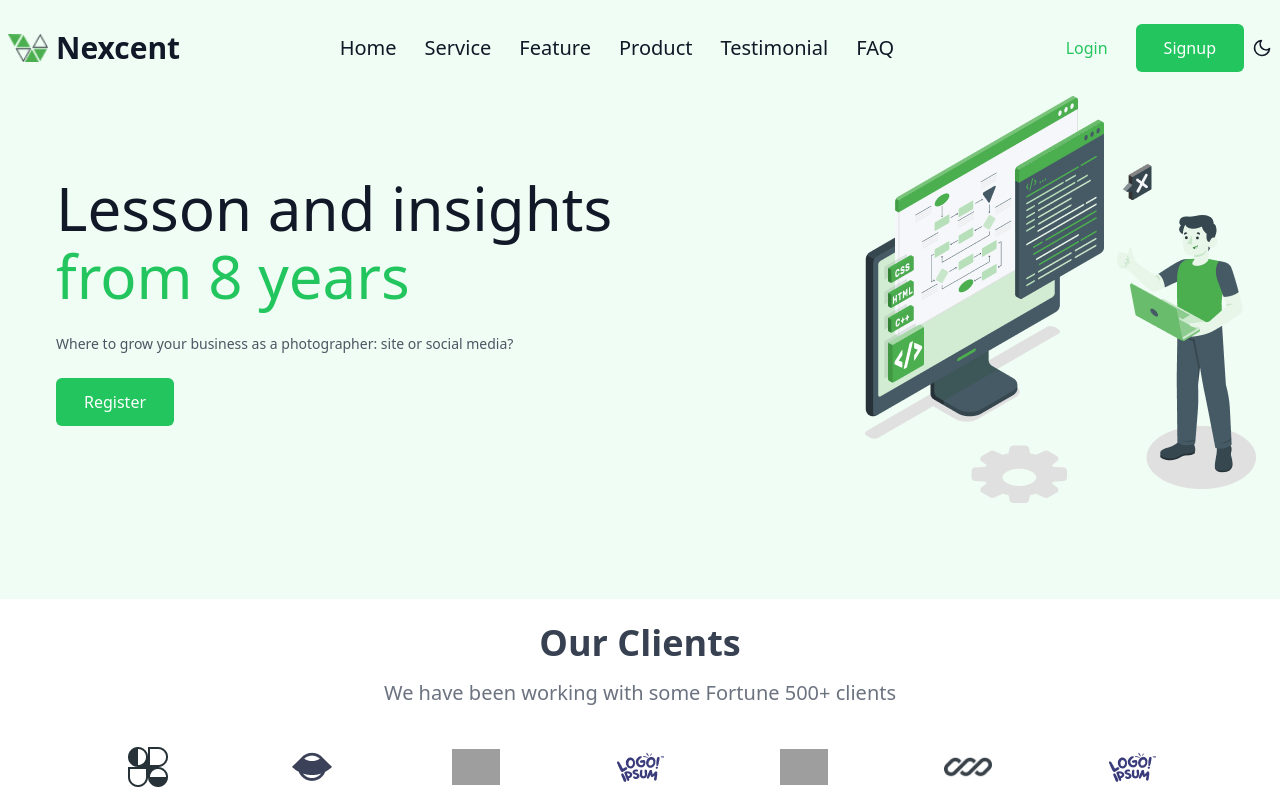
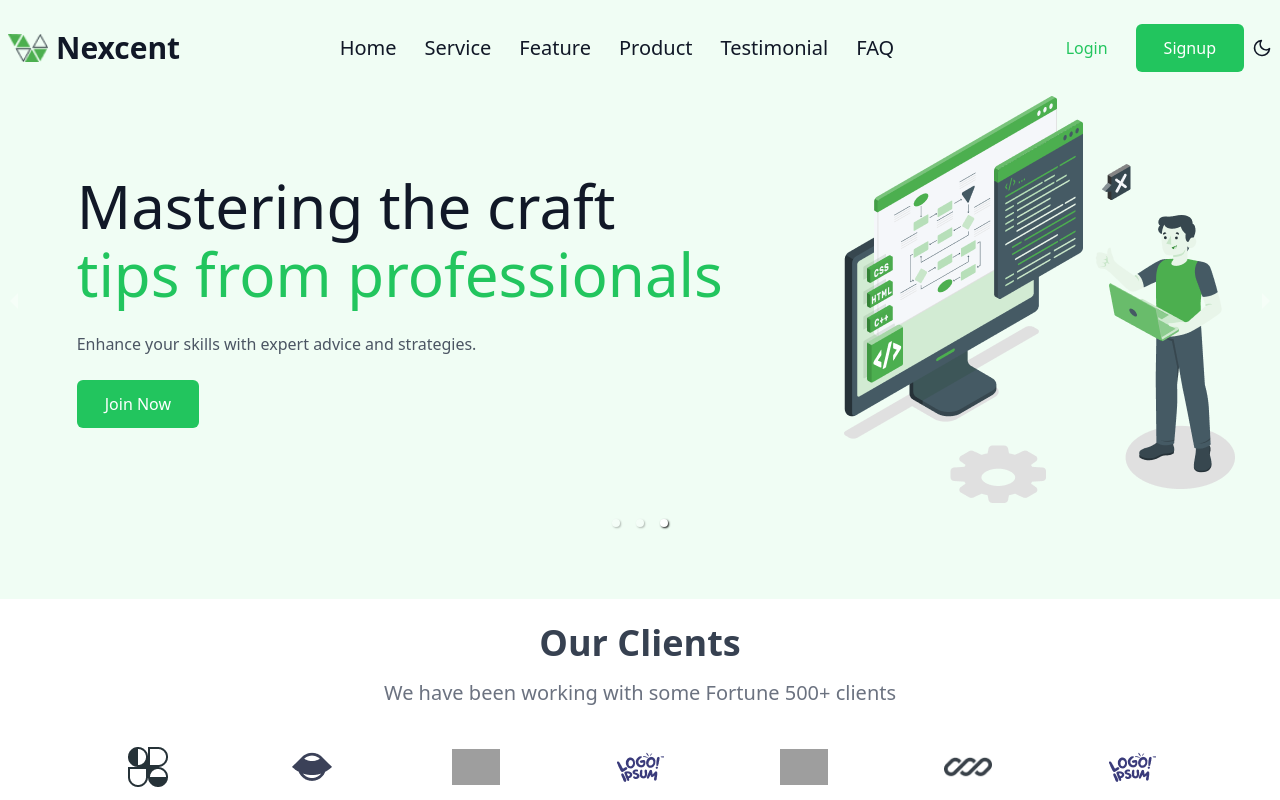
Before and after one commit to abhinavroy83/Nexcent, a Next.js app: page / in a window 1280 px wide. Shown: the top 800 px of the page. Built offline with nearby package versions, Linux system fonts and the light colour scheme; grey boxes are pictures that could not be loaded.

Commit message:
configure_corusel

```diff
--- a/package.json
+++ b/package.json
@@ -21,6 +21,7 @@
     "react-dom": "^18",
     "react-icons": "^5.2.1",
     "react-image-gallery": "^1.3.0",
+    "react-responsive-carousel": "^3.2.23",
     "tailwind-merge": "^2.3.0",
     "tailwindcss-animate": "^1.0.7"
   },
--- a/src/components/HeroSection.tsx
+++ b/src/components/HeroSection.tsx
@@ -1,29 +1,81 @@
+"use client";
+
+import React from "react";
+import "react-responsive-carousel/lib/styles/carousel.min.css";
+import { Carousel } from "react-responsive-carousel";
 import Image from "next/image";
 import Illustration from "../../public/Illustration.png";
 
 function HeroSection() {
   return (
-    <div className="w-full  bg-green-50 py-14 dark:bg-gray-900 text-gray-900 dark:text-gray-100 ">
-      <div className=" flex max-w-7xl justify-between items-center mx-auto ">
-        <div>
-          <div className=" px-14 mt-5 lg:mt-0">
-            <p className=" text-6xl font-medium py-1">Lesson and insights</p>
-            <p className=" text-6xl font-medium text-green-500 py-1 ">
+    <div className="w-full bg-green-50 py-14 dark:bg-gray-900 text-gray-900 dark:text-gray-100">
+      <Carousel
+        showArrows={true}
+        infiniteLoop={true}
+        autoPlay={true}
+        showThumbs={false}
+      >
+        <div className="flex flex-col lg:flex-row max-w-full justify-around items-center mx-auto space-y-10 lg:space-y-0 lg:space-x-10 px-4 lg:px-0">
+          <div className="px-4 lg:px-14 mt-5 lg:mt-0 text-start">
+            <p className="text-3xl lg:text-6xl font-medium py-1">
+              Lesson and insights
+            </p>
+            <p className="text-3xl lg:text-6xl font-medium text-green-500 py-1">
               from 8 years
             </p>
-            <p className=" py-6 text-sm text-gray-600">
+            <p className="py-6 text-sm lg:text-base text-gray-600">
               Where to grow your business as a photographer: site or social
               media?
             </p>
-            <button className=" rounded-md py-3 px-7 bg-green-500 text-white">
+            <button className="rounded-md py-3 px-7 bg-green-500 text-white">
               Register
             </button>
           </div>
+          <div className="py-10 px-6">
+            <Image src={Illustration} alt="Illustration" />
+          </div>
         </div>
-        <div className=" py-10 px-6">
-          <Image src={Illustration} alt="not avl" />
+
+        <div className="flex flex-col lg:flex-row max-w-full justify-around items-center mx-auto">
+          <div className="px-4 lg:px-14 mt-5 lg:mt-0 text-start">
+            <p className="text-3xl lg:text-6xl font-medium py-1">
+              Secrets to success <br />
+              <span className="text-3xl lg:text-6xl font-medium text-green-500 py-1">
+                from industry experts
+              </span>
+            </p>
+            <p className="py-6 text-sm lg:text-base text-gray-600">
+              Discover the keys to achieving your photography goals.
+            </p>
+            <button className="rounded-md py-3 px-7 bg-green-500 text-white">
+              Learn More
+            </button>
+          </div>
+          <div className="py-10 px-6">
+            <Image src={Illustration} alt="Illustration" />
+          </div>
         </div>
-      </div>
+
+        <div className="flex flex-col lg:flex-row max-w-full justify-around items-center mx-auto">
+          <div className="px-4 lg:px-14 mt-5 lg:mt-0 text-start">
+            <p className="text-3xl lg:text-6xl font-medium py-1">
+              Mastering the craft
+            </p>
+            <p className="text-3xl lg:text-6xl font-medium text-green-500 py-1">
+              tips from professionals
+            </p>
+            <p className="py-6 text-sm lg:text-base text-gray-600">
+              Enhance your skills with expert advice and strategies.
+            </p>
+            <button className="rounded-md py-3 px-7 bg-green-500 text-white">
+              Join Now
+            </button>
+          </div>
+          <div className="py-10 px-6">
+            <Image src={Illustration} alt="Illustration" />
+          </div>
+        </div>
+      </Carousel>
     </div>
   );
 }
```
Also changed, not shown: 1 other file (tests, documents, lock files or other folders).
